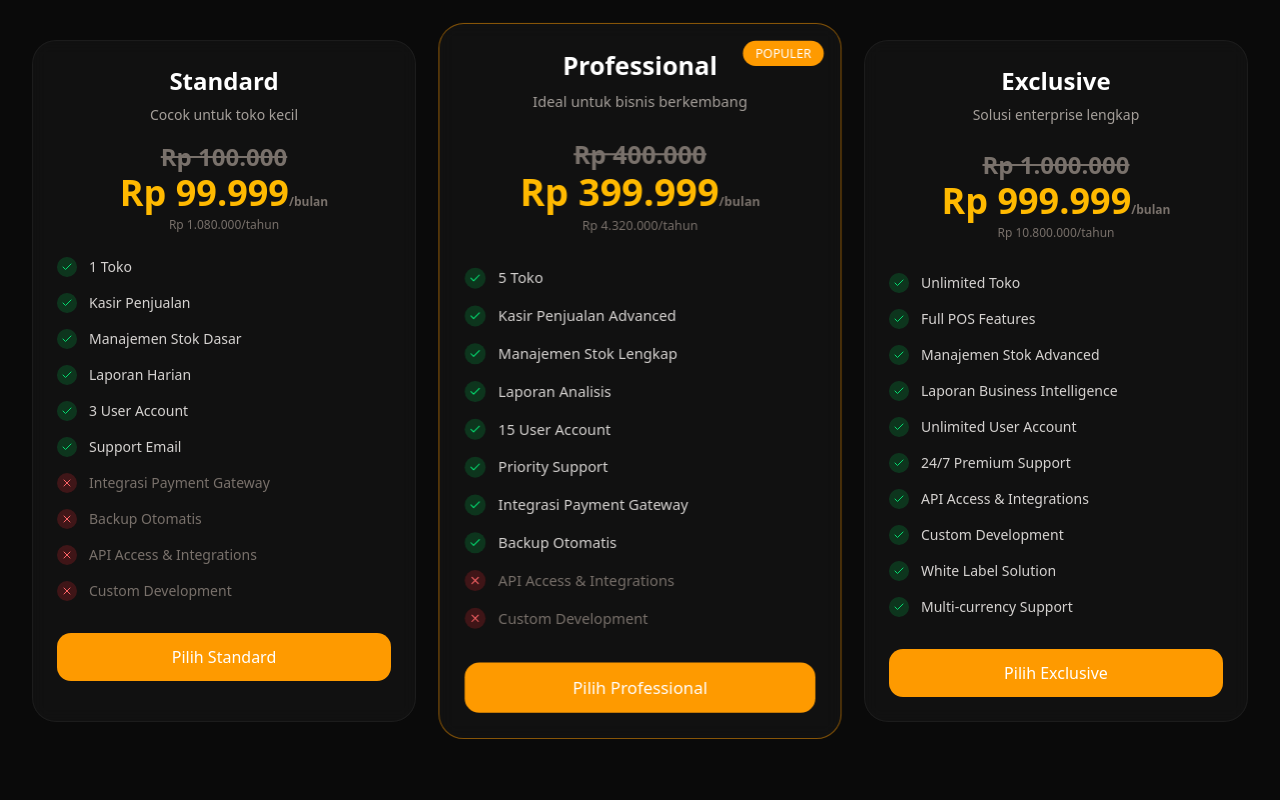
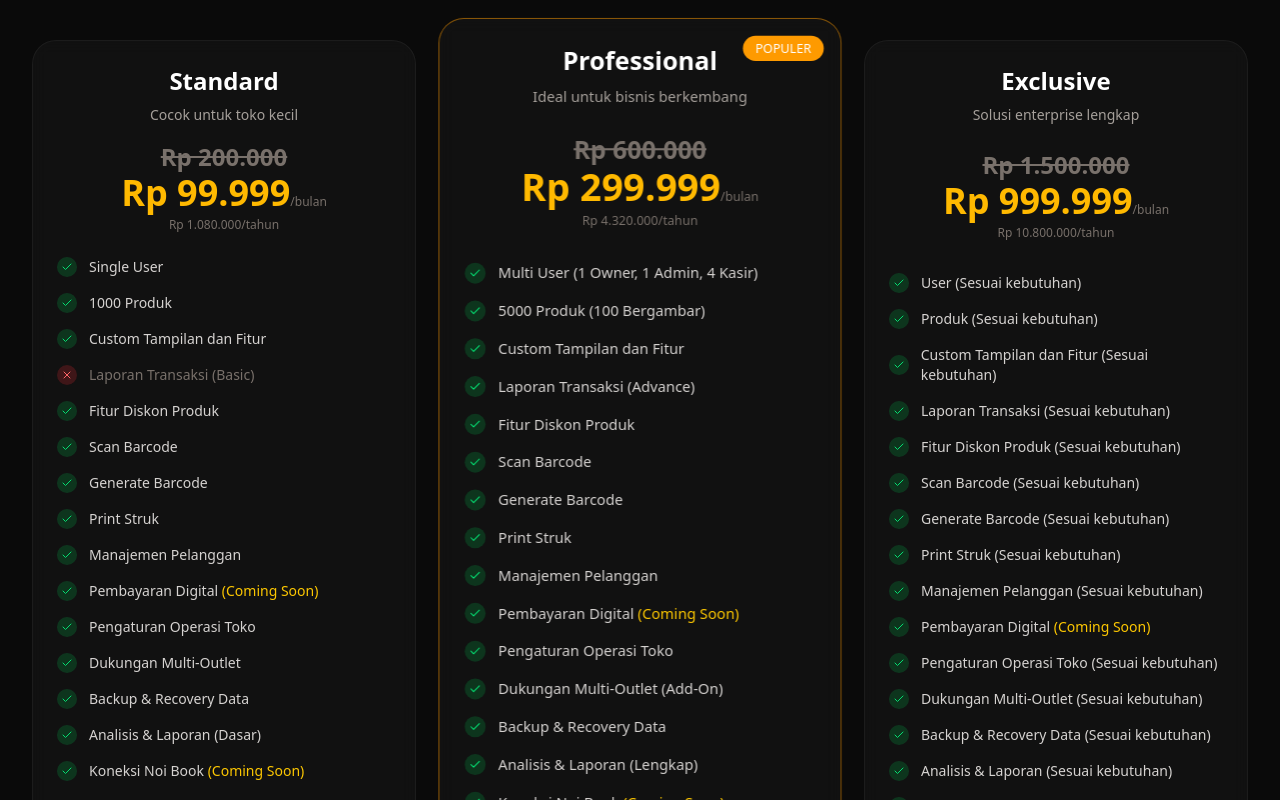
Before and after one commit to husnialfarisal-tech/kamunara, a Next.js app: page /produk in a window 1280 px wide. Shown: the part 1360-2160 px from the top of the page. Built offline with nearby package versions, Linux system fonts and the light colour scheme.

Commit message:
Keterangan harga produk

```diff
--- a/src/app/kontak/page.tsx
+++ b/src/app/kontak/page.tsx
@@ -190,7 +190,7 @@ export default function KontakPage() {
 
                       {/* Facebook */}
                       <motion.a
-                        href="https://facebook.com/RIZKY"
+                        href="https://facebook.com/Putri Haildaa"
                         target="_blank"
                         rel="noopener noreferrer"
                         whileHover={{ scale: 1.05 }}
--- a/src/app/produk/page.tsx
+++ b/src/app/produk/page.tsx
@@ -28,6 +28,7 @@ import CTA from '@/components/CTA'
 import 'leaflet/dist/leaflet.css'
 import { useState } from 'react'
 import { Check, X } from 'lucide-react'
+import { Turret_Road } from 'next/font/google'
 
 export default function ProdukPage() {
   const [isMonthly, setIsMonthly] = useState(true)
@@ -40,23 +41,103 @@ export default function ProdukPage() {
 
   const formatPrice = (num: number) => `Rp ${num.toLocaleString('id-ID')}`
 
-  const features = [
-    { standar: '1 Toko', prof: '5 Toko', excl: 'Unlimited Toko' },
-    { standar: 'Kasir Penjualan', prof: 'Kasir Penjualan Advanced', excl: 'Full POS Features' },
-    { standar: 'Manajemen Stok Dasar', prof: 'Manajemen Stok Lengkap', excl: 'Manajemen Stok Advanced' },
-    { standar: 'Laporan Harian', prof: 'Laporan Analisis', excl: 'Laporan Business Intelligence' },
-    { standar: '3 User Account', prof: '15 User Account', excl: 'Unlimited User Account' },
-    { standar: 'Support Email', prof: 'Priority Support', excl: '24/7 Premium Support' },
-    { standar: 'Integrasi Payment Gateway', prof: 'Integrasi Payment Gateway', excl: 'API Access & Integrations' },
-    { standar: 'Backup Otomatis', prof: 'Backup Otomatis', excl: 'Custom Development' },
-    { standar: 'API Access & Integrations', prof: 'API Access & Integrations', excl: 'White Label Solution' },
-    { standar: 'Custom Development', prof: 'Custom Development', excl: 'Multi-currency Support' }
-  ]
+  const renderFeatureText = (text: string) => {
+    if (text.includes('(Coming Soon)')) {
+      const parts = text.split('(Coming Soon)')
+      return (
+        <>
+          {parts[0]}
+          <span className="text-yellow-400">(Coming Soon)</span>
+        </>
+      )
+    }
+    return text
+  }
 
+    const features = [
+      // Urutan dari tabel pertama (Image ID: 2)
+      {
+        standar: 'Single User',
+        prof: 'Multi User (1 Owner, 1 Admin, 4 Kasir)',
+        excl: 'User (Sesuai kebutuhan)'
+      },
+      {
+        standar: '1000 Produk',
+        prof: '5000 Produk (100 Bergambar)',
+        excl: 'Produk (Sesuai kebutuhan)'
+      },
+      {
+        standar: 'Custom Tampilan dan Fitur',
+        prof: 'Custom Tampilan dan Fitur',
+        excl: 'Custom Tampilan dan Fitur (Sesuai kebutuhan)'
+      },
+      {
+        standar: 'Laporan Transaksi (Basic)',
+        prof: 'Laporan Transaksi (Advance)',
+        excl: 'Laporan Transaksi (Sesuai kebutuhan)'
+      },
+      {
+        standar: 'Fitur Diskon Produk',
+        prof: 'Fitur Diskon Produk',
+        excl: 'Fitur Diskon Produk (Sesuai kebutuhan)'
+      },
+      {
+        standar: 'Scan Barcode',
+        prof: 'Scan Barcode',
+        excl: 'Scan Barcode (Sesuai kebutuhan)'
+      },
+      {
+        standar: 'Generate Barcode',
+        prof: 'Generate Barcode',
+        excl: 'Generate Barcode (Sesuai kebutuhan)'
+      },
+      {
+        standar: 'Print Struk',
+        prof: 'Print Struk',
+        excl: 'Print Struk (Sesuai kebutuhan)'
+      },
+
+      // Urutan dari tabel kedua (Image ID: 3) – dilanjutkan langsung
+      {
+        standar: 'Manajemen Pelanggan',
+        prof: 'Manajemen Pelanggan',
+        excl: 'Manajemen Pelanggan (Sesuai kebutuhan)'
+      },
+      {
+        standar: 'Pembayaran Digital (Coming Soon)',
+        prof: 'Pembayaran Digital (Coming Soon)',
+        excl: 'Pembayaran Digital (Coming Soon)'
+      },
+      {
+        standar: 'Pengaturan Operasi Toko',
+        prof: 'Pengaturan Operasi Toko',
+        excl: 'Pengaturan Operasi Toko (Sesuai kebutuhan)'
+      },
+      {
+        standar: 'Dukungan Multi-Outlet',
+        prof: 'Dukungan Multi-Outlet (Add-On)',
+        excl: 'Dukungan Multi-Outlet (Sesuai kebutuhan)'
+      },
+      {
+        standar: 'Backup & Recovery Data',
+        prof: 'Backup & Recovery Data',
+        excl: 'Backup & Recovery Data (Sesuai kebutuhan)'
+      },
+      {
+        standar: 'Analisis & Laporan (Dasar)',
+        prof: 'Analisis & Laporan (Lengkap)',
+        excl: 'Analisis & Laporan (Sesuai kebutuhan)'
+      },
+      {
+        standar: 'Koneksi Noi Book (Coming Soon)',
+        prof: 'Koneksi Noi Book (Coming Soon)',
+        excl: 'Koneksi Noi Book (Coming Soon)'
+      },
+    ];
   const enabledFeatures = {
-    standar: [true, true, true, true, true, true, false, false, false, false],
-    prof: [true, true, true, true, true, true, true, true, false, false],
-    excl: [true, true, true, true, true, true, true, true, true, true]
+    standar: [true, true, true, false, true, true, true, true, true, true, true, true, true,true, true, true],
+    prof: [true, true, true, true, true, true, true, true, true, true, true, true, true,true, true, true],
+    excl: [true, true, true, true, true, true, true, true, true, true, true, true, true,true, true, true]
   }
   // Data marker untuk peta
   const clientLocations = [
@@ -295,21 +376,21 @@ export default function ProdukPage() {
                             {isMonthly ? (
                               <>
                                 <div className="text-4xl font-bold text-amber-400">
-                                  <div className="line-through text-stone-500 text-2xl">Rp 100.000</div>
-                                  <div>Rp 99.999<span className="text-xs text-stone-500">/bulan</span></div>
+                                  <div className="line-through text-stone-500 text-2xl">Rp 200.000</div>
+                                  <div>Rp 99.999<span className="text-xs text-stone-500 font-normal">/bulan</span></div>
                                 </div>
                                 <div className="text-xs text-stone-500 mt-1">
-                                  Rp 1.080.000/tahun
+                                  <span className="font-normal">Rp 1.080.000/tahun</span>
                                 </div>
                               </>
                             ) : (
                               <>
                                 <div className="text-4xl font-bold text-amber-400">
                                   <div className="line-through text-stone-500 text-2xl">Rp 1.200.000</div>
-                                  <div>Rp 1.080.000<span className="text-xs text-stone-500">/tahun</span></div>
+                                  <div>Rp 1.080.000<span className="text-xs text-stone-500 font-normal">/tahun</span></div>
                                 </div>
                                 <div className="text-xs text-stone-500 mt-1">
-                                  Rp 99.999/bulan
+                                  <span className="font-normal">Rp 99.999/bulan</span>
                                 </div>
                               </>
                             )}
@@ -329,14 +410,17 @@ export default function ProdukPage() {
                                   )}
                                 </div>
                                 <span className={`text-sm ${isEnabled ? 'text-stone-300' : 'text-stone-500'}`}>
-                                  {feature.standar}
+                                  {renderFeatureText(feature.standar)}
                                 </span>
                               </div>
                             )
                           })}
                         </div>
 
-                        <button className="w-full bg-amber-500 hover:bg-amber-600 text-white font-medium py-3 px-6 rounded-xl transition-all duration-200 hover:shadow-lg hover:shadow-amber-500/25">
+                        <button
+                          onClick={() => window.open(`https://wa.me/628131415160?text=Halo, saya ingin membeli paket Standard PIPOS`, '_blank')}
+                          className="w-full bg-amber-500 hover:bg-amber-600 text-white font-medium py-3 px-6 rounded-xl transition-all duration-200 hover:shadow-lg hover:shadow-amber-500/25"
+                        >
                           Pilih Standard
                         </button>
                       </div>
@@ -387,21 +471,21 @@ export default function ProdukPage() {
                             {isMonthly ? (
                               <>
                                 <div className="text-4xl font-bold text-amber-400">
-                                  <div className="line-through text-stone-500 text-2xl">Rp 400.000</div>
-                                  <div>Rp 399.999<span className="text-xs text-stone-500">/bulan</span></div>
+                                  <div className="line-through text-stone-500 text-2xl">Rp 600.000</div>
+                                  <div>Rp 299.999<span className="text-xs text-stone-500 font-normal">/bulan</span></div>
                                 </div>
                                 <div className="text-xs text-stone-500 mt-1">
-                                  Rp 4.320.000/tahun
+                                  <span className="font-normal">Rp 4.320.000/tahun</span>
                                 </div>
                               </>
                             ) : (
                               <>
                                 <div className="text-4xl font-bold text-amber-400">
                                   <div className="line-through text-stone-500 text-2xl">Rp 4.800.000</div>
-                                  <div>Rp 4.320.000<span className="text-xs text-stone-500">/tahun</span></div>
+                                  <div>Rp 4.320.000<span className="text-xs text-stone-500 font-normal">/tahun</span></div>
                                 </div>
                                 <div className="text-xs text-stone-500 mt-1">
-                                  Rp 399.999/bulan
+                                  <span className="font-normal">Rp 399.999/bulan</span>
                                 </div>
                               </>
                             )}
@@ -421,7 +505,7 @@ export default function ProdukPage() {
                                   )}
                                 </div>
                                 <span className={`text-sm ${isEnabled ? 'text-stone-300' : 'text-stone-500'}`}>
-                                  {feature.prof}
+                                  {renderFeatureText(feature.prof)}
                                 </span>
                               </div>
                             )
@@ -478,21 +562,21 @@ export default function ProdukPage() {
                             {isMonthly ? (
                               <>
                                 <div className="text-4xl font-bold text-amber-400">
-                                  <div className="line-through text-stone-500 text-2xl">Rp 1.000.000</div>
-                                  <div>Rp 999.999<span className="text-xs text-stone-500">/bulan</span></div>
+                                  <div className="line-through text-stone-500 text-2xl">Rp 1.500.000</div>
+                                  <div>Rp 999.999<span className="text-xs text-stone-500 font-normal">/bulan</span></div>
                                 </div>
                                 <div className="text-xs text-stone-500 mt-1">
-                                  Rp 10.800.000/tahun
+                                  <span className="font-normal">Rp 10.800.000/tahun</span>
                                 </div>
                               </>
                             ) : (
                               <>
                                 <div className="text-4xl font-bold text-amber-400">
                                   <div className="line-through text-stone-500 text-2xl">Rp 12.000.000</div>
-                                  <div>Rp 10.800.000<span className="text-xs text-stone-500">/tahun</span></div>
+                                  <div>Rp 10.800.000<span className="text-xs text-stone-500 font-normal">/tahun</span></div>
                                 </div>
                                 <div className="text-xs text-stone-500 mt-1">
-                                  Rp 999.999/bulan
+                                  <span className="font-normal">Rp 999.999/bulan</span>
                                 </div>
                               </>
                             )}
@@ -512,14 +596,17 @@ export default function ProdukPage() {
                                   )}
                                 </div>
                                 <span className={`text-sm ${isEnabled ? 'text-stone-300' : 'text-stone-500'}`}>
-                                  {feature.excl}
+                                  {renderFeatureText(feature.excl)}
                                 </span>
                               </div>
                             )
                           })}
                         </div>
 
-                        <button className="w-full bg-amber-500 hover:bg-amber-600 text-white font-medium py-3 px-6 rounded-xl transition-all duration-200 hover:shadow-lg hover:shadow-amber-500/25">
+                        <button
+                          onClick={() => window.open(`https://wa.me/628131415160?text=Halo, saya ingin membeli paket Exclusive PIPOS`, '_blank')}
+                          className="w-full bg-amber-500 hover:bg-amber-600 text-white font-medium py-3 px-6 rounded-xl transition-all duration-200 hover:shadow-lg hover:shadow-amber-500/25"
+                        >
                           Pilih Exclusive
                         </button>
                       </div>
@@ -616,7 +703,7 @@ export default function ProdukPage() {
 
 
               {/* Peta interaktif */}
-              <div className="h-[400px] md:h-[600px] w-full rounded-2xl overflow-hidden border border-amber-500/30 shadow-lg">
+              <div className="h-[500px] sm:h-[600px] lg:h-[700px] w-full rounded-2xl overflow-hidden border border-amber-500/30 shadow-lg">
                 <ClientMap markers={clientLocations} />
               </div>
 
--- a/src/components/ClientMap.tsx
+++ b/src/components/ClientMap.tsx
@@ -23,15 +23,28 @@ export default function ClientMap({ markers }: ClientMapProps) {
   useEffect(() => {
     if (!mapContainerRef.current || mapRef.current) return
 
-    // Inisialisasi peta
+    // Detect if it's mobile device
+    const isMobile = window.innerWidth < 768
+
+    // Set responsive height for map container
+    const container = mapContainerRef.current
+    if (container) {
+      const screenHeight = window.innerHeight
+      const maxHeight = Math.min(screenHeight * 0.6, 700) // 60% of screen height or max 700px
+      const minHeight = isMobile ? 400 : 500
+      container.style.setProperty('--map-height', `${Math.max(maxHeight, minHeight)}px`)
+    }
+
+    // Inisialisasi peta - enable interactions on mobile, desktop with instruction
     const map = L.map(mapContainerRef.current, {
-      dragging: false,
-      touchZoom: false,
-      doubleClickZoom: false,
-      scrollWheelZoom: false,
+      dragging: !isMobile, // Enable on mobile, disable on desktop by default
+      touchZoom: true, // Always enable for mobile pinch-to-zoom
+      doubleClickZoom: true,
+      scrollWheelZoom: !isMobile, // Disable scroll zoom on mobile to avoid accidental zooming
       boxZoom: false,
-      keyboard: false
-    }).setView([-2.5489, 118.0149], 5)
+      keyboard: false,
+      zoomControl: true
+    }).setView([-2.5489, 118.0149], isMobile ? 4 : 5)
 
     // Tile layer - tema terang yang bersih dan profesional
     L.tileLayer('https://{s}.basemaps.cartocdn.com/light_all/{z}/{x}/{y}{r}.png', {
@@ -130,34 +143,8 @@ export default function ClientMap({ markers }: ClientMapProps) {
 
     mapRef.current = map
 
-    // Kontrol interaksi dengan tombol Ctrl / Cmd
-    const enableInteraction = () => {
-      map.dragging.enable()
-      map.touchZoom.enable()
-      map.doubleClickZoom.enable()
-      map.scrollWheelZoom.enable()
-    }
-
-    const disableInteraction = () => {
-      map.dragging.disable()
-      map.touchZoom.disable()
-      map.doubleClickZoom.disable()
-      map.scrollWheelZoom.disable()
-    }
-
-    const handleKeyDown = (e: KeyboardEvent) => {
-      if (e.ctrlKey || e.metaKey) enableInteraction()
-    }
-
-    const handleKeyUp = () => disableInteraction()
-
-    window.addEventListener('keydown', handleKeyDown)
-    window.addEventListener('keyup', handleKeyUp)
-
-    // Cleanup
+    // Cleanup function
     return () => {
-      window.removeEventListener('keydown', handleKeyDown)
-      window.removeEventListener('keyup', handleKeyUp)
       if (mapRef.current) {
         mapRef.current.remove()
         mapRef.current = null
@@ -168,18 +155,22 @@ export default function ClientMap({ markers }: ClientMapProps) {
   return (
     <div className="w-full">
       {/* Petunjuk penggunaan - tampil sebelum peta */}
-      <div className="mb-6 p-5 bg-gradient-to-r from-amber-900/20 to-amber-800/10 rounded-xl border border-amber-500/30 backdrop-blur-sm">
-        <h3 className="text-lg font-semibold text-amber-300 mb-3 flex items-center gap-2">
-          <span className="text-xl">ℹ️</span> Cara Menggunakan Peta Ini
+      <div className="mb-6 p-4 sm:p-5 bg-gradient-to-r from-amber-900/20 to-amber-800/10 rounded-xl border border-amber-500/30 backdrop-blur-sm">
+        <h3 className="text-base sm:text-lg font-semibold text-amber-300 mb-3 flex items-center gap-2">
+          <span className="text-lg sm:text-xl">ℹ️</span> Cara Menggunakan Peta Ini
         </h3>
-        <ul className="space-y-2.5 text-stone-300 text-sm leading-relaxed">
+        <ul className="space-y-2.5 text-stone-300 text-xs sm:text-sm leading-relaxed">
           <li className="flex items-start gap-3">
             <span className="text-amber-400 font-bold mt-0.5">1.</span>
             <span>Klik pada <strong>tanda pin berwarna kuning</strong> untuk melihat informasi nama, produk, dan lokasi.</span>
           </li>
-          <li className="flex items-start gap-3">
+          <li className="flex items-start gap-3 hidden sm:block">
             <span className="text-amber-400 font-bold mt-0.5">2.</span>
-            <span>Untuk menggerakkan peta atau memperbesar/kecilkan, tekan dan tahan tombol <strong>Ctrl</strong> (Windows) atau <strong>Cmd</strong> (Mac) sambil menggerakkan mouse atau pinch di layar sentuh.</span>
+            <span>Untuk menggerakkan peta atau memperbesar/kecilkan, tekan dan tahan tombol <strong>Ctrl</strong> (Windows) atau <strong>Cmd</strong> (Mac) sambil menggerakkan mouse.</span>
+          </li>
+          <li className="flex items-start gap-3 sm:hidden">
+            <span className="text-amber-400 font-bold mt-0.5">2.</span>
+            <span>Gerakkan jari di peta untuk menggeser, dan gunakan <strong>pinch-to-zoom</strong> untuk memperbesar atau memperkecil.</span>
           </li>
           <li className="flex items-start gap-3">
             <span className="text-amber-400 font-bold mt-0.5">3.</span>
@@ -193,7 +184,8 @@ export default function ClientMap({ markers }: ClientMapProps) {
         ref={mapContainerRef}
         className="w-full rounded-2xl overflow-hidden shadow-2xl border-2 border-amber-500/30"
         style={{
-          height: '700px',
+          height: 'var(--map-height, 700px)',
+          minHeight: '350px',
           touchAction: 'pan-x pan-y pinch-zoom'
         }}
       />
```
Also changed, not shown: 1 other file (tests, documents, lock files or other folders).
